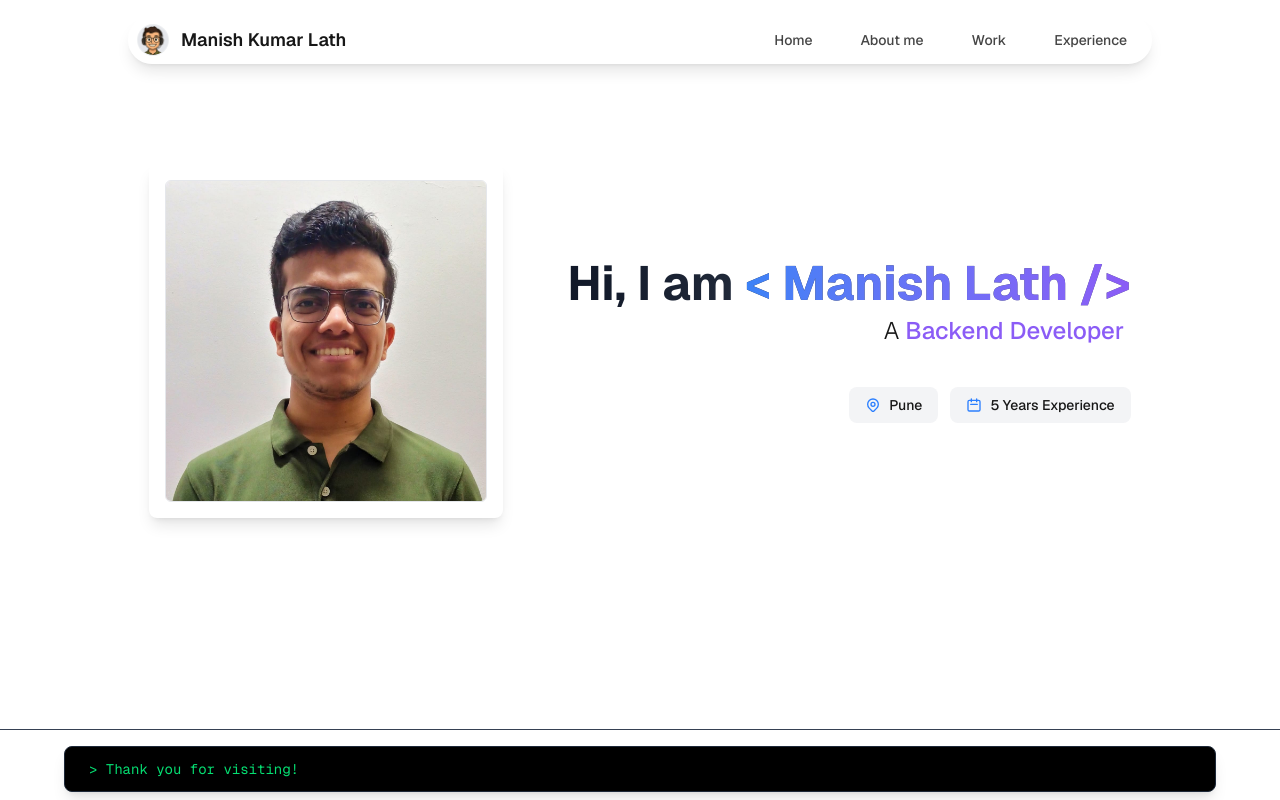
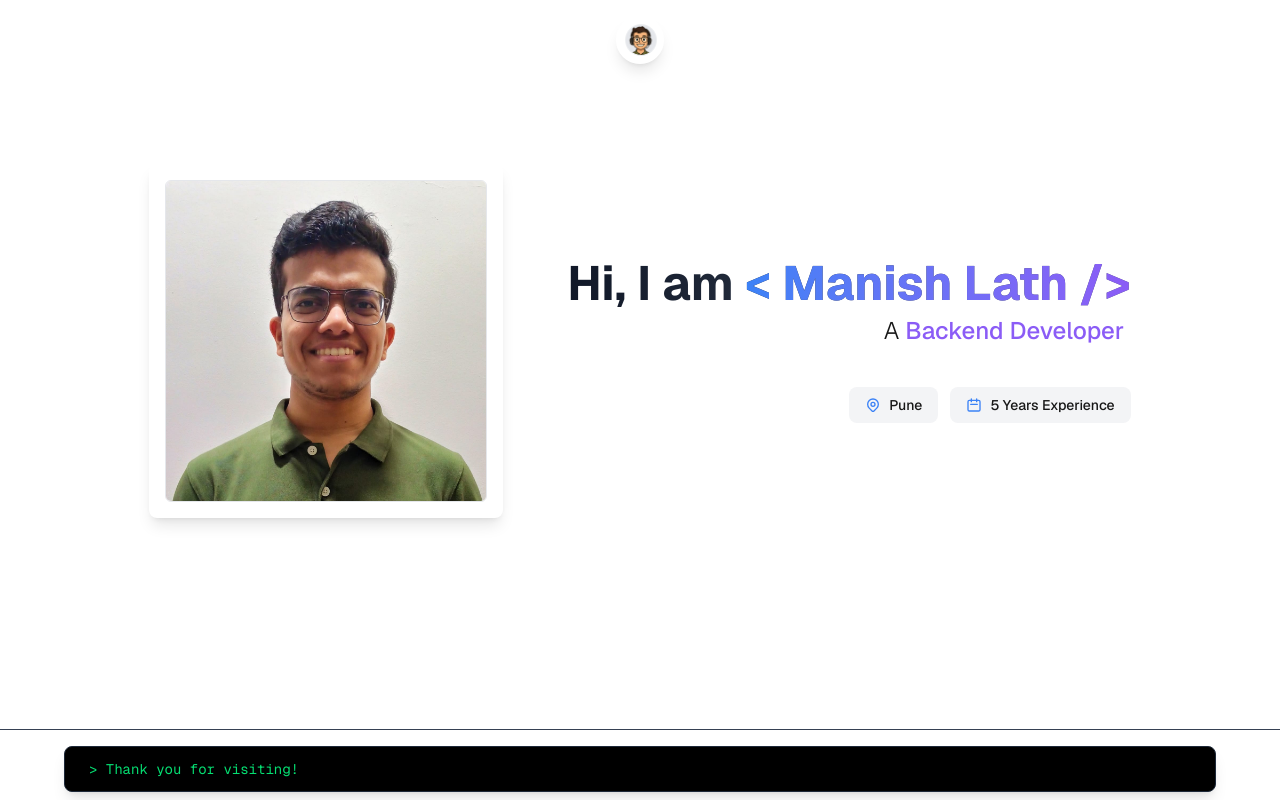
Before and after one commit to Manish-98/portfolio, a Next.js app: page / in a window 1280 px wide. Built offline with nearby package versions, Linux system fonts and the light colour scheme.

Commit message:
Add theme colors; extract header extraction tw class

```diff
--- a/src/app/globals.css
+++ b/src/app/globals.css
@@ -3,8 +3,10 @@
 :root {
   --background: #ffffff;
   --foreground: #171717;
-  --accent: #3b82f6; /* Blue-500 as primary accent */
-  --secondary: #8b5cf6; /* Purple-500 as secondary color */
+  --accent: #3b82f6;
+  /* Blue-500 as primary accent */
+  --secondary: #8b5cf6;
+  /* Purple-500 as secondary color */
   --font-geist-sans: 'Inter', sans-serif;
   --font-geist-mono: 'Fira Mono', monospace;
 }
@@ -22,8 +24,10 @@
   :root {
     --background: #0B0E1A;
     --foreground: #ededed;
-    --accent: #60a5fa; /* Blue-400 for better contrast in dark mode */
-    --secondary: #a78bfa; /* Purple-400 for better contrast in dark mode */
+    --accent: #60a5fa;
+    /* Blue-400 for better contrast in dark mode */
+    --secondary: #a78bfa;
+    /* Purple-400 for better contrast in dark mode */
   }
 }
 
@@ -41,3 +45,14 @@ body {
 .animate-blink {
   animation: blink 2s step-start infinite;
 }
+
+@keyframes expand {
+  to {
+    max-width: var(--expand-width);
+  }
+}
+
+.expand {
+  overflow: hidden;
+  animation: expand 0.8s cubic-bezier(0.4,0,0.2,1) 0.8s forwards;
+}
--- a/src/components/HeaderIsland.js
+++ b/src/components/HeaderIsland.js
@@ -12,12 +12,12 @@ export default function HeaderIsland() {
   ];
 
   return (
-    <div className="fixed top-4 left-1/2 transform -translate-x-1/2 z-50 w-[80%] h-12 hidden md:block">
-      <header className="w-full h-full bg-white/10 backdrop-blur-md border border-white/20 rounded-full shadow-lg hover:shadow-xl transition-all duration-300">
-        <div className="flex items-center justify-between h-full pl-2 pr-6">
+    <div className="fixed top-4 left-1/2 transform -translate-x-1/2 hidden md:block">
+      <header className="h-12 bg-white/10 backdrop-blur-md border border-white/20 rounded-full shadow-lg hover:shadow-xl max-w-12 expand [--expand-width:70vw]">
+        <div className="flex items-center justify-between h-full">
           {/* Left side - Profile and Name */}
-          <div className="flex items-center space-x-3">
-            <div className="w-8 h-8 rounded-full overflow-hidden border border-white/30 bg-gray-200">
+          <div className="flex items-center space-x-3 pl-2 pr-8">
+            <div className="w-8 h-8 rounded-full overflow-hidden border border-white/30 bg-gray-200 flex-shrink-0">
               <Image
                 src="/images/avatar-thumbnail.png"
                 alt="Profile"
@@ -27,28 +27,28 @@ export default function HeaderIsland() {
                 priority
               />
             </div>
-            <h1 className="text-lg font-semibold text-[var(--foreground)]">
-              Manish Kumar Lath
-            </h1>
+
+            {/* Name - appears with animation */}
+            <div className="overflow-hidden ml-1 max-w-0 expand [--expand-width:300px]">
+              <h1 className="text-lg font-semibold text-[var(--foreground)] whitespace-nowrap">
+                Manish Kumar Lath
+              </h1>
+            </div>
           </div>
 
           {/* Right side - Navigation */}
-          <nav className="flex items-center space-x-12">
-            {navItems.map((item) => (
+          <nav className="flex items-center gap-12 pr-6  max-w-0 overflow-hidden expand [--expand-width:500px]">
+            {navItems.map((item, index) => (
               <Link
                 key={item.name}
                 href={item.href}
-                className="text-sm font-medium text-[var(--foreground)] hover:text-blue-600 transition-colors duration-200 relative group opacity-80 hover:opacity-100"
+                className="text-sm font-medium text-[var(--foreground)] relative min-w-16 text-center"
               >
                 {item.name}
-                <span className="absolute -bottom-1 left-0 w-0 h-0.5 bg-blue-600 group-hover:w-full transition-all duration-300"></span>
               </Link>
             ))}
           </nav>
         </div>
-
-        {/* Subtle glow effect */}
-        <div className="absolute inset-0 rounded-full bg-gradient-to-r from-blue-500/5 to-purple-500/5 opacity-0 hover:opacity-100 transition-opacity duration-300 pointer-events-none"></div>
       </header>
     </div>
   );
--- a/src/components/Icons.js
+++ b/src/components/Icons.js
@@ -1,12 +1,12 @@
 export const MapPinIcon = () => (
-  <svg className="w-4 h-4 text-blue-500" fill="none" stroke="currentColor" viewBox="0 0 24 24">
+  <svg className="w-4 h-4 text-accent" fill="none" stroke="currentColor" viewBox="0 0 24 24">
     <path strokeLinecap="round" strokeLinejoin="round" strokeWidth={2} d="M17.657 16.657L13.414 20.9a1.998 1.998 0 01-2.827 0l-4.244-4.243a8 8 0 1111.314 0z" />
     <path strokeLinecap="round" strokeLinejoin="round" strokeWidth={2} d="M15 11a3 3 0 11-6 0 3 3 0 016 0z" />
   </svg>
 );
 
 export const CalendarIcon = () => (
-  <svg className="w-4 h-4 text-blue-500" fill="none" stroke="currentColor" viewBox="0 0 24 24">
+  <svg className="w-4 h-4 text-accent" fill="none" stroke="currentColor" viewBox="0 0 24 24">
     <path strokeLinecap="round" strokeLinejoin="round" strokeWidth={2} d="M8 7V3m8 4V3m-9 8h10M5 21h14a2 2 0 002-2V7a2 2 0 00-2-2H5a2 2 0 00-2 2v12a2 2 0 002 2z" />
   </svg>
 );
```
